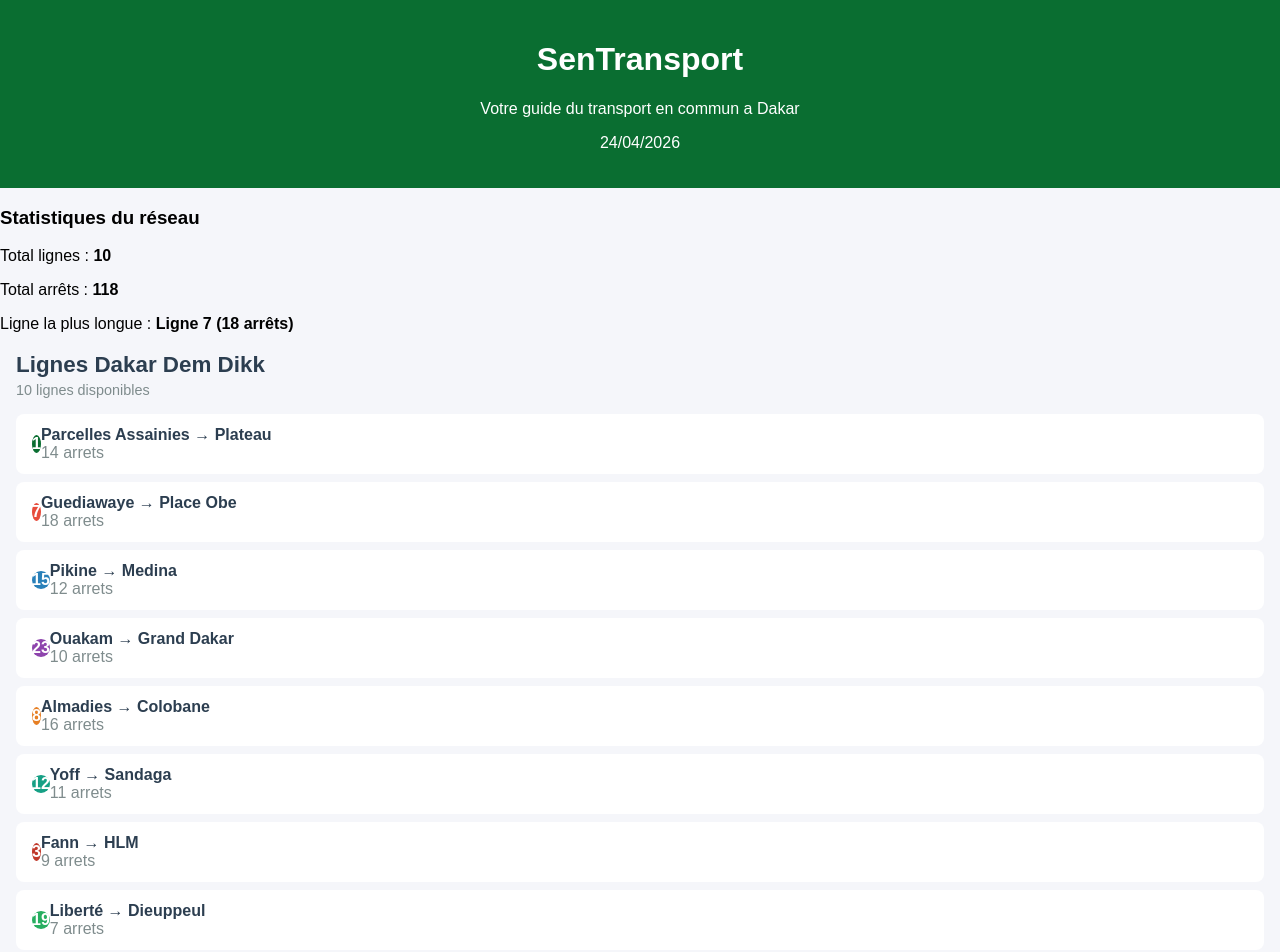
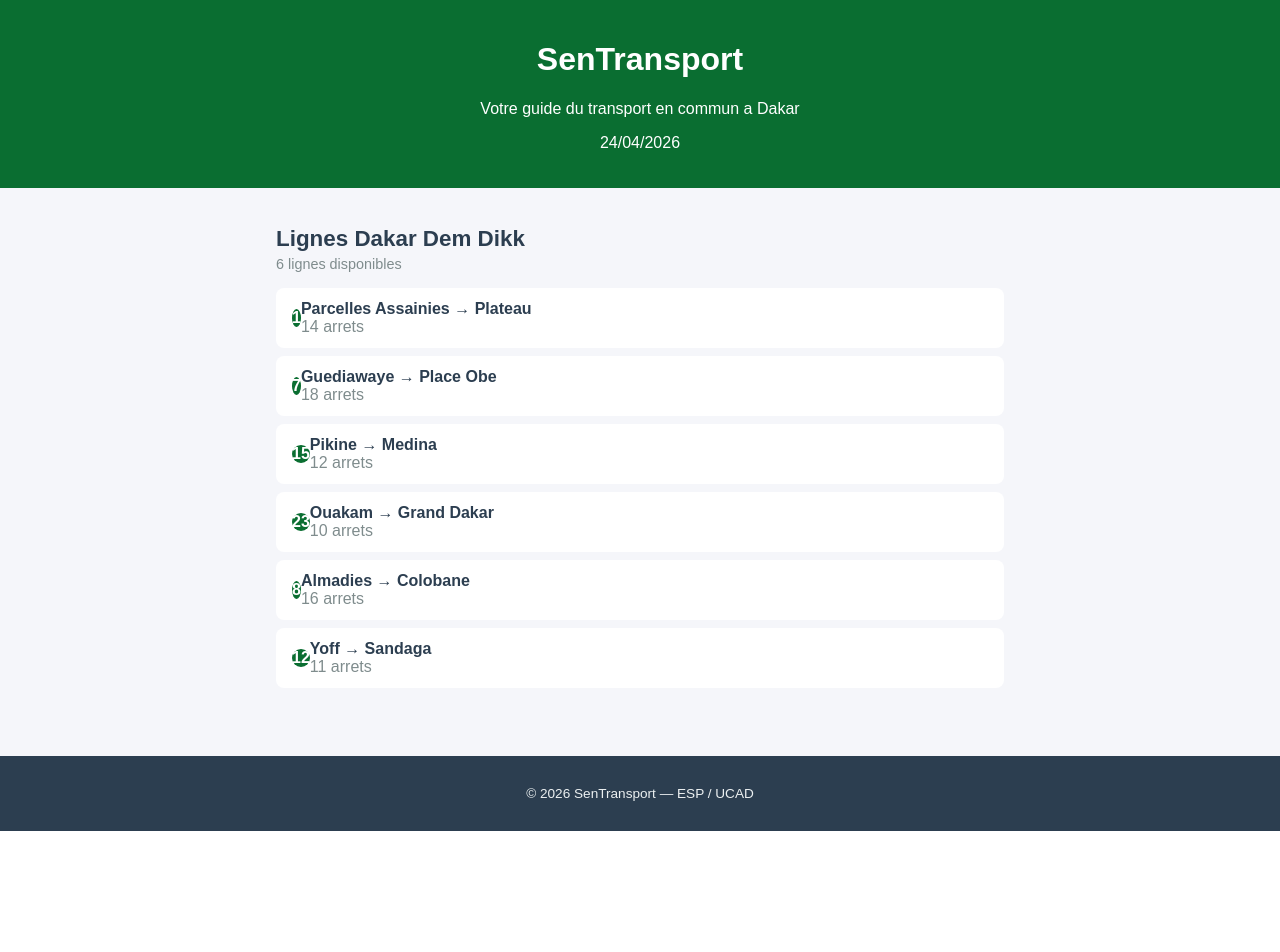
Before and after one commit to FatoumaTr/sentransport, a React (Create React App) app: page / in a window 1280 px wide. Shown: the top 952 px of the page. After the commit the page ends 831 px from the top, so only its background shows below. Built offline with nearby package versions, Linux system fonts and the light colour scheme.

Commit message:
Lab 2 : composants statiques

```diff
--- a/src/App.css
+++ b/src/App.css
@@ -1,20 +1,22 @@
 .App {
-font-family: Arial , sans-serif ;
-min-height: 100vh ;
-background-color : #f5f6fa ;
-display: flex ;
-flex-direction : column ;
+  font-family: Arial, sans-serif;
+  min-height: 100vh;
+  background-color: #f5f6fa;
+  display: flex;
+  flex-direction: column;
 }
+
 .contenu {
-padding: 20 px ;
-max-width: 800 px ;
-margin: 0 auto ;
-width: 100%;
-box-sizing: border-box ;
-flex: 1;
+  padding: 20px;
+  max-width: 800px;
+  margin: 0 auto;
+  width: 100%;
+  box-sizing: border-box;
+  flex: 1;
 }
-@media ( max-width : 600px ) {
-.contenu {
-padding: 12 px ;
+
+@media (max-width: 600px) {
+  .contenu {
+    padding: 12px;
+  }
 }
-}
--- a/src/App.js
+++ b/src/App.js
@@ -2,32 +2,26 @@ import './App.css';
 import Header from './Header';
 import ListeLignes from './ListeLignes';
 import Footer from './Footer';
-import StatReseau from './StatReseau';
+
 function App() {
- const lignes = [
-  { id: 1, numero: "1",  depart: "Parcelles Assainies", arrivee: "Plateau",    arrets: 14, couleur: "#0a6e31" },
-  { id: 2, numero: "7",  depart: "Guediawaye",          arrivee: "Place Obe",  arrets: 18, couleur: "#e74c3c" },
-  { id: 3, numero: "15", depart: "Pikine",              arrivee: "Medina",     arrets: 12, couleur: "#2980b9" },
-  { id: 4, numero: "23", depart: "Ouakam",              arrivee: "Grand Dakar",arrets: 10, couleur: "#8e44ad" },
-  { id: 5, numero: "8",  depart: "Almadies",            arrivee: "Colobane",   arrets: 16, couleur: "#e67e22" },
-  { id: 6, numero: "12", depart: "Yoff",                arrivee: "Sandaga",    arrets: 11, couleur: "#16a085" },
-  { id: 7,  numero: "3",  depart: "Fann",                arrivee: "HLM",       arrets: 9,  couleur: "#c0392b" },
-  { id: 8,  numero: "19", depart: "Liberté",             arrivee: "Dieuppeul", arrets: 7,  couleur: "#27ae60" },
-  { id: 9,  numero: "5",  depart: "Sicap",               arrivee: "Médina",    arrets: 13, couleur: "#f39c12" },
-  { id: 10, numero: "31", depart: "HLM",                 arrivee: "Plateau",   arrets: 8,  couleur: "#2c3e50" },
-];
-
+  const lignes = [
+    { id: 1, numero: "1", depart: "Parcelles Assainies", arrivee: "Plateau", arrets: 14 },
+    { id: 2, numero: "7", depart: "Guediawaye", arrivee: "Place Obe", arrets: 18 },
+    { id: 3, numero: "15", depart: "Pikine", arrivee: "Medina", arrets: 12 },
+    { id: 4, numero: "23", depart: "Ouakam", arrivee: "Grand Dakar", arrets: 10 },
+    { id: 5, numero: "8", depart: "Almadies", arrivee: "Colobane", arrets: 16 },
+    { id: 6, numero: "12", depart: "Yoff", arrivee: "Sandaga", arrets: 11 },
+  ];
 
   return (
-< div className ="App">
-< Header / >
-< main className =" contenu ">
-<StatReseau lignes={lignes} />
-< ListeLignes lignes ={ lignes } / >
-</ main >
-< Footer / >
-</ div >
-) ;
+    <div className="App">
+      <Header />
+      <main className="contenu">
+        <ListeLignes lignes={lignes} />
+      </main>
+      <Footer />
+    </div>
+  );
 }
 
 export default App;
--- a/src/Footer.css
+++ b/src/Footer.css
@@ -1,8 +1,8 @@
 .footer {
-  background-color : #2c3e50 ;
-color : #ecf0f1 ;
-text-align : center ;
-padding : 16 px ;
-margin-top : 40 px ;
-font-size : 0.85 rem ;
+  background-color: #2c3e50;
+  color: #ecf0f1;
+  text-align: center;
+  padding: 16px;
+  margin-top: 40px;
+  font-size: 0.85rem;
 }
--- a/src/Footer.js
+++ b/src/Footer.js
@@ -1,11 +1,11 @@
 import './Footer.css';
 
-function Footer(){
-    return(
-    <footer classeNAme="footer">
-        <p>&copy; 2026 SenTransport &mdash; ESP/UCAD</p>
+function Footer() {
+  return (
+    <footer className="footer">
+      <p>&copy; 2026 SenTransport &mdash; ESP / UCAD</p>
     </footer>
-    );
+  );
 }
 
 export default Footer;
```
